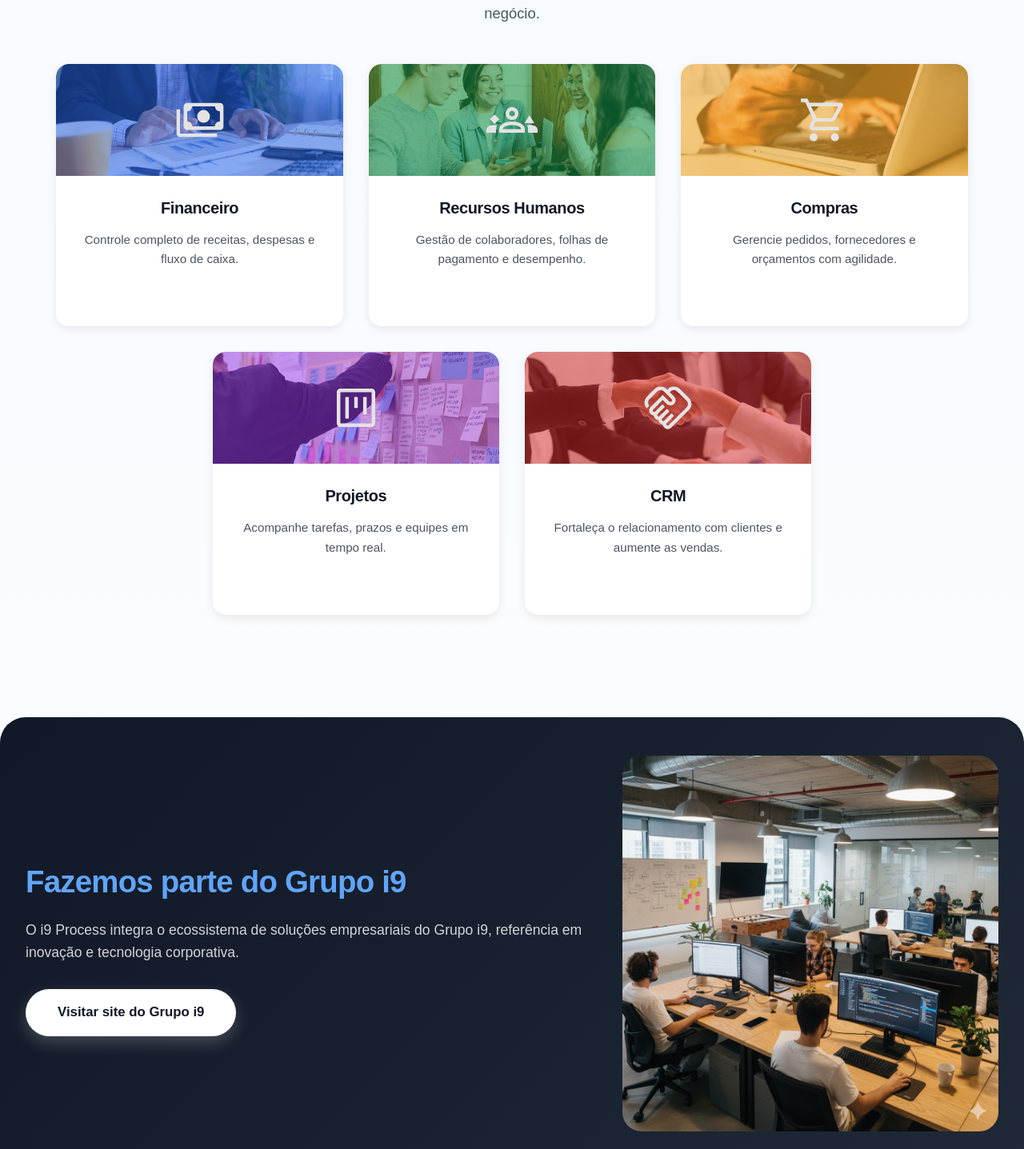
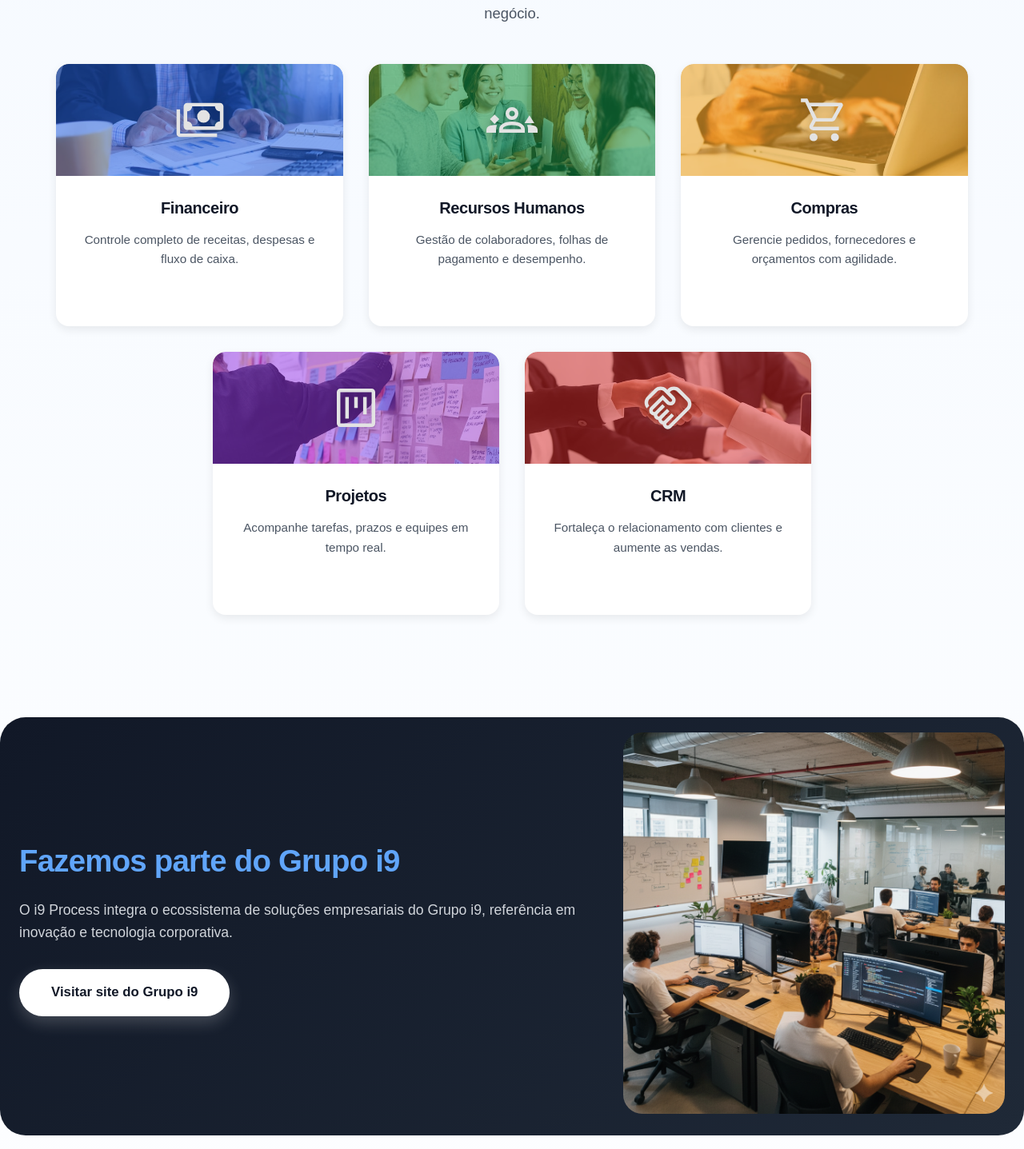
Before and after one commit to lucas-azv/landing-page-i9process, a React (Vite) app in the folder i9-process-landing/: page / in a window 1280 px wide. Shown: the part 2069-3506 px from the top of the page at 80% size. Built offline with nearby package versions, Linux system fonts and the light colour scheme; a web font is replaced by a local one.

Commit message:
pequenas alterações de design

```diff
--- a/i9-process-landing/src/styles/style.css
+++ b/i9-process-landing/src/styles/style.css
@@ -582,14 +582,15 @@
   z-index: 0;
 }
 
-/* Ícone centralizado */
 .modulo-top img {
   width: 64px;
   height: 64px;
   position: relative;
   z-index: 1;
   object-fit: contain;
+  filter: drop-shadow(0 4px 6px rgba(0, 0, 0, 0.25)); /* sombra elegante e visível */
 }
+
 
 /* ===== PARTE INFERIOR ===== */
 .modulo-bottom {
@@ -634,7 +635,7 @@
   background: linear-gradient(135deg, #111827 0%, #1f2937 100%);
   color: white;
   border-radius: 2rem;
-  padding: 3rem 2rem;
+  padding: 1.2rem 1.5rem;
   margin: 4rem auto;
 }
 
```
